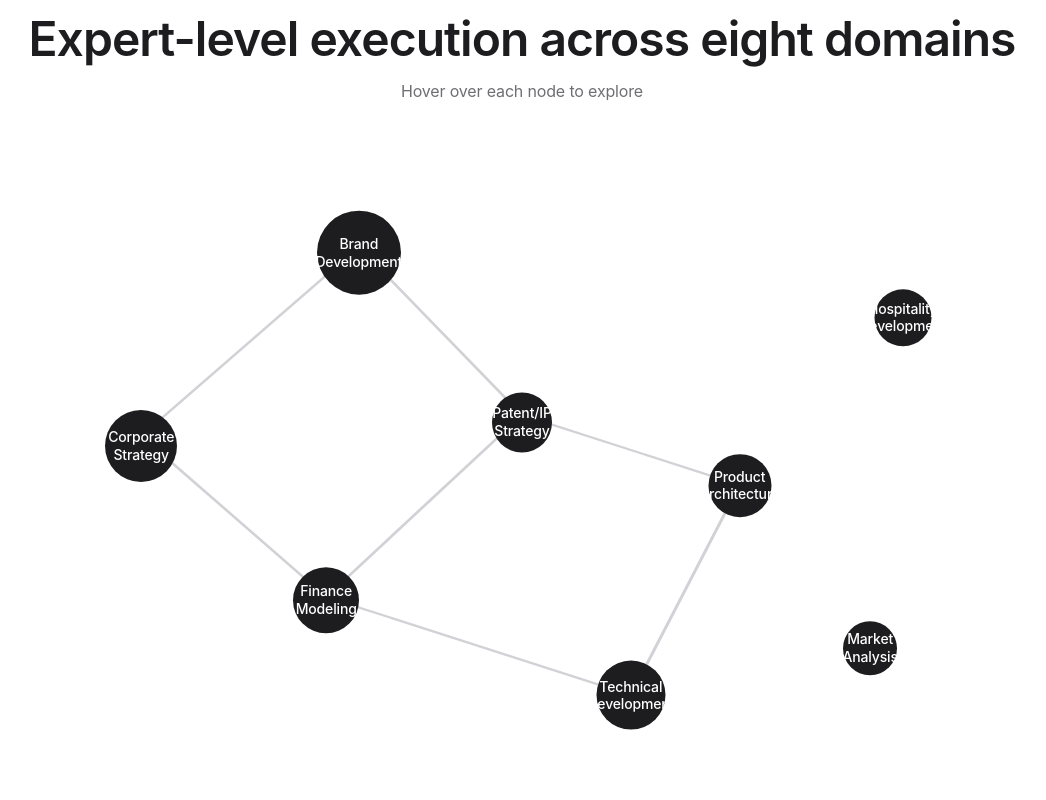
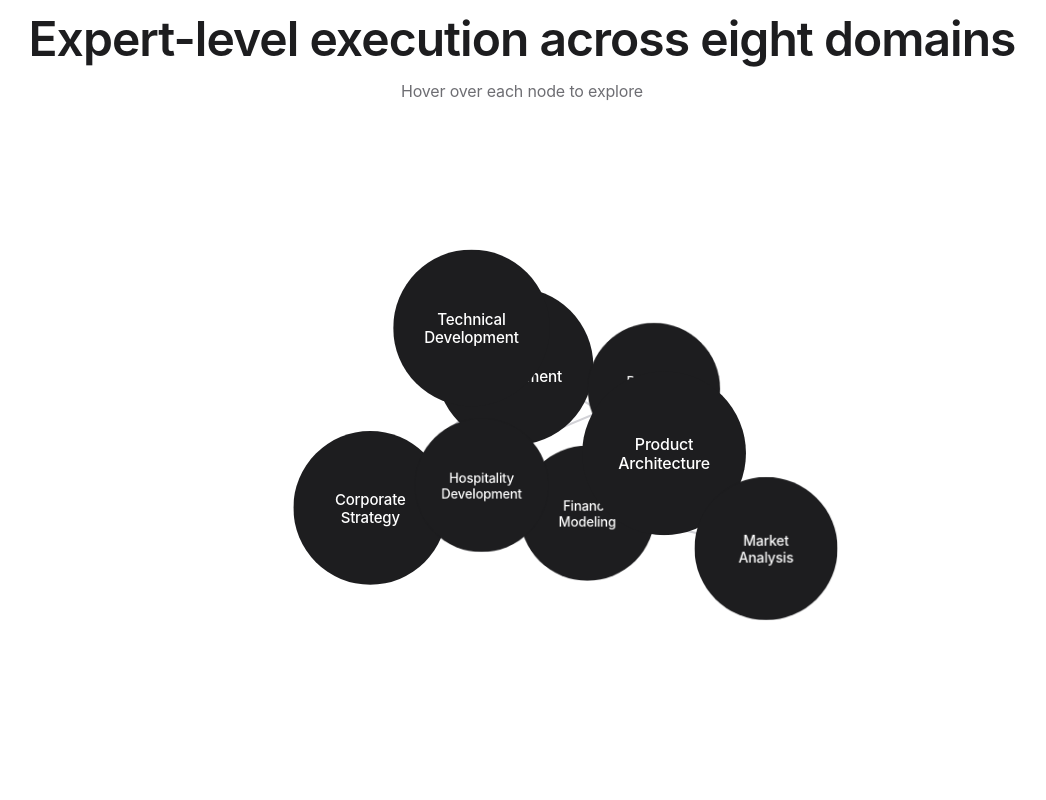
Before and after one commit to Mx7Zero/chrestenson.2026, a React (Vite) app in the folder fix/: page / in a window 1280 px wide. Shown: the part 1320-2120 px from the top of the page, without its empty margins (118-1164 px from the left). Built offline with nearby package versions, Linux system fonts and the light colour scheme.

Commit message:
CompetencyGrid: Randomly moving bubbles with dynamic sizing, chain connected

```diff
--- a/fix/src/components/CompetencyGrid.tsx
+++ b/fix/src/components/CompetencyGrid.tsx
@@ -6,30 +6,25 @@ interface BubbleNode {
   domain: string;
   proficiency: string;
   evidence: string;
-  x: number;
-  y: number;
-  size: number;
-  connections: number[];
 }
 
 export const CompetencyGrid = () => {
   const [hoveredNode, setHoveredNode] = useState<number | null>(null);
   const containerRef = useRef<HTMLDivElement>(null);
   const nodesRef = useRef<(HTMLDivElement | null)[]>([]);
+  const linesRef = useRef<SVGSVGElement>(null);
 
-  // Node data with positions (percentage-based for responsiveness)
   const nodes: BubbleNode[] = [
-    { id: 0, domain: 'Brand Development', proficiency: 'Expert', evidence: 'Six hospitality brands built from concept to exit', x: 35, y: 8, size: 140, connections: [1, 2] },
-    { id: 1, domain: 'Corporate Strategy', proficiency: 'Expert', evidence: 'VUCA framework, category creation, exit architecture', x: 15, y: 35, size: 120, connections: [0, 3] },
-    { id: 2, domain: 'Patent/IP Strategy', proficiency: 'Expert', evidence: 'Multi-patent portfolios, FTO compliance, valuation', x: 50, y: 32, size: 100, connections: [0, 3, 4] },
-    { id: 3, domain: 'Finance Modeling', proficiency: 'Expert', evidence: 'Investment memoranda, ROI analysis, capital deployment', x: 32, y: 58, size: 110, connections: [1, 2, 5] },
-    { id: 4, domain: 'Product Architecture', proficiency: 'Expert', evidence: 'Hardware-software platforms, metric development', x: 70, y: 42, size: 105, connections: [2, 5] },
-    { id: 5, domain: 'Technical Development', proficiency: 'Expert', evidence: 'React/TypeScript, PostgreSQL, full-stack SaaS', x: 60, y: 72, size: 115, connections: [3, 4] },
-    { id: 6, domain: 'Hospitality Development', proficiency: 'Expert', evidence: 'Concept-to-exit execution: R&D, ABC, permitting', x: 85, y: 18, size: 95, connections: [2] },
-    { id: 7, domain: 'Market Analysis', proficiency: 'Expert', evidence: 'Multi-segment sizing, competitive landscape', x: 82, y: 65, size: 90, connections: [4, 5] },
+    { id: 0, domain: 'Brand Development', proficiency: 'Expert', evidence: 'Six hospitality brands built from concept to exit' },
+    { id: 1, domain: 'Corporate Strategy', proficiency: 'Expert', evidence: 'VUCA framework, category creation, exit architecture' },
+    { id: 2, domain: 'Patent/IP Strategy', proficiency: 'Expert', evidence: 'Multi-patent portfolios, FTO compliance, valuation' },
+    { id: 3, domain: 'Finance Modeling', proficiency: 'Expert', evidence: 'Investment memoranda, ROI analysis, capital deployment' },
+    { id: 4, domain: 'Product Architecture', proficiency: 'Expert', evidence: 'Hardware-software platforms, metric development' },
+    { id: 5, domain: 'Technical Development', proficiency: 'Expert', evidence: 'React/TypeScript, PostgreSQL, full-stack SaaS' },
+    { id: 6, domain: 'Hospitality Development', proficiency: 'Expert', evidence: 'Concept-to-exit execution: R&D, ABC, permitting' },
+    { id: 7, domain: 'Market Analysis', proficiency: 'Expert', evidence: 'Multi-segment sizing, competitive landscape' },
   ];
 
-  // Key Achievements
   const metrics = [
     { value: '$180M–$450M', label: 'IP Portfolio Valuation' },
     { value: '6 Ventures', label: 'Built & Sold to Exit' },
@@ -37,28 +32,78 @@ export const CompetencyGrid = () => {
   ];
 
   useEffect(() => {
-    // Subtle floating animation for each node
+    const container = containerRef.current;
+    if (!container) return;
+
+    const containerRect = container.getBoundingClientRect();
+    const padding = 100;
+
+    // Animate each node with random movement and size changes
     nodesRef.current.forEach((node, index) => {
-      if (node) {
+      if (!node) return;
+
+      // Random starting position
+      const startX = padding + Math.random() * (containerRect.width - padding * 2 - 150);
+      const startY = padding + Math.random() * (containerRect.height - padding * 2 - 150);
+
+      gsap.set(node, { x: startX, y: startY });
+
+      // Continuous random movement
+      const animateNode = () => {
+        const newX = padding + Math.random() * (containerRect.width - padding * 2 - 150);
+        const newY = padding + Math.random() * (containerRect.height - padding * 2 - 150);
+        const newScale = 0.8 + Math.random() * 0.5;
+        const duration = 8 + Math.random() * 6;
+
         gsap.to(node, {
-          y: '+=10',
-          duration: 2 + (index * 0.3),
+          x: newX,
+          y: newY,
+          scale: newScale,
+          duration: duration,
           ease: 'sine.inOut',
-          yoyo: true,
-          repeat: -1,
+          onComplete: animateNode,
         });
-      }
+      };
+
+      // Stagger start
+      gsap.delayedCall(index * 0.5, animateNode);
     });
+
+    // Update connection lines on animation frame
+    const updateLines = () => {
+      if (!linesRef.current) return;
+
+      const paths = linesRef.current.querySelectorAll('path');
+      paths.forEach((path, index) => {
+        if (index >= nodes.length - 1) return;
+
+        const fromNode = nodesRef.current[index];
+        const toNode = nodesRef.current[index + 1];
+
+        if (fromNode && toNode) {
+          const fromRect = fromNode.getBoundingClientRect();
+          const toRect = toNode.getBoundingClientRect();
+          const containerRect = container.getBoundingClientRect();
+
+          const fromX = fromRect.left + fromRect.width / 2 - containerRect.left;
+          const fromY = fromRect.top + fromRect.height / 2 - containerRect.top;
+          const toX = toRect.left + toRect.width / 2 - containerRect.left;
+          const toY = toRect.top + toRect.height / 2 - containerRect.top;
+
+          path.setAttribute('d', `M ${fromX} ${fromY} L ${toX} ${toY}`);
+        }
+      });
+
+      requestAnimationFrame(updateLines);
+    };
+
+    const frameId = requestAnimationFrame(updateLines);
+
+    return () => {
+      cancelAnimationFrame(frameId);
+      gsap.killTweensOf(nodesRef.current);
+    };
   }, []);
-
-  // Generate SVG path for connections
-  const getConnectionPath = (from: BubbleNode, to: BubbleNode) => {
-    const fromX = from.x;
-    const fromY = from.y + 8; // offset for header
-    const toX = to.x;
-    const toY = to.y + 8;
-    return `M ${fromX} ${fromY} L ${toX} ${toY}`;
-  };
 
   return (
     <section id="about" className="py-24 px-6 md:px-12 lg:px-24 bg-white">
@@ -81,32 +126,23 @@ export const CompetencyGrid = () => {
         {/* Bubble Network */}
         <div
           ref={containerRef}
-          className="relative w-full h-[500px] md:h-[600px] lg:h-[700px] mb-16"
+          className="relative w-full h-[500px] md:h-[600px] lg:h-[700px] mb-16 overflow-hidden"
         >
           {/* Connection Lines SVG */}
           <svg
+            ref={linesRef}
             className="absolute inset-0 w-full h-full pointer-events-none"
-            viewBox="0 0 100 100"
-            preserveAspectRatio="none"
           >
-            {nodes.map(node =>
-              node.connections.map(connId => {
-                const connectedNode = nodes.find(n => n.id === connId);
-                if (connectedNode && node.id < connId) {
-                  return (
-                    <path
-                      key={`${node.id}-${connId}`}
-                      d={getConnectionPath(node, connectedNode)}
-                      stroke={hoveredNode === node.id || hoveredNode === connId ? '#0071E3' : '#D1D1D6'}
-                      strokeWidth="0.3"
-                      fill="none"
-                      className="transition-all duration-500"
-                    />
-                  );
-                }
-                return null;
-              })
-            )}
+            {nodes.slice(0, -1).map((_, index) => (
+              <path
+                key={`line-${index}`}
+                d="M 0 0 L 0 0"
+                stroke={hoveredNode === index || hoveredNode === index + 1 ? '#0071E3' : '#D1D1D6'}
+                strokeWidth="2"
+                fill="none"
+                className="transition-colors duration-300"
+              />
+            ))}
           </svg>
 
           {/* Bubble Nodes */}
@@ -114,37 +150,33 @@ export const CompetencyGrid = () => {
             <div
               key={node.id}
               ref={el => { nodesRef.current[index] = el; }}
-              className="absolute transform -translate-x-1/2 -translate-y-1/2 cursor-pointer group"
-              style={{
-                left: `${node.x}%`,
-                top: `${node.y + 8}%`,
-              }}
+              className="absolute cursor-pointer group"
+              style={{ willChange: 'transform' }}
               onMouseEnter={() => setHoveredNode(node.id)}
               onMouseLeave={() => setHoveredNode(null)}
             >
               {/* Main Bubble */}
               <div
                 className={`
-                  rounded-full bg-[#1D1D1F] flex items-center justify-center text-center p-4
-                  transition-all duration-500 ease-out
-                  ${hoveredNode === node.id ? 'scale-110 bg-[#0071E3] shadow-2xl shadow-[#0071E3]/30' : 'hover:bg-[#2D2D2F]'}
+                  rounded-full bg-[#1D1D1F] flex items-center justify-center text-center
+                  transition-all duration-300 ease-out
+                  w-24 h-24 md:w-32 md:h-32 lg:w-36 lg:h-36
+                  ${hoveredNode === node.id ? 'bg-[#0071E3] shadow-2xl shadow-[#0071E3]/40 !scale-125' : 'hover:bg-[#2D2D2F]'}
                 `}
-                style={{
-                  width: `${node.size * 0.6}px`,
-                  height: `${node.size * 0.6}px`,
-                }}
               >
-                <span className="text-white text-xs md:text-sm font-medium leading-tight px-2">
-                  {node.domain}
+                <span className="text-white text-[10px] md:text-xs lg:text-sm font-medium leading-tight px-3 text-center">
+                  {node.domain.split(' ').map((word, i) => (
+                    <span key={i} className="block">{word}</span>
+                  ))}
                 </span>
               </div>
 
               {/* Tooltip on Hover */}
               <div
                 className={`
-                  absolute left-1/2 -translate-x-1/2 top-full mt-3 z-50
+                  absolute left-1/2 -translate-x-1/2 top-full mt-4 z-50
                   bg-white rounded-xl shadow-2xl border border-[#E5E5E5] p-4
-                  min-w-[220px] max-w-[280px]
+                  min-w-[200px] max-w-[260px]
                   transition-all duration-300 pointer-events-none
                   ${hoveredNode === node.id ? 'opacity-100 translate-y-0' : 'opacity-0 -translate-y-2'}
                 `}
@@ -157,7 +189,6 @@ export const CompetencyGrid = () => {
                 <p className="text-sm text-[#424245] leading-relaxed">
                   {node.evidence}
                 </p>
-                {/* Arrow */}
                 <div className="absolute -top-2 left-1/2 -translate-x-1/2 w-4 h-4 bg-white border-l border-t border-[#E5E5E5] rotate-45" />
               </div>
             </div>
```
